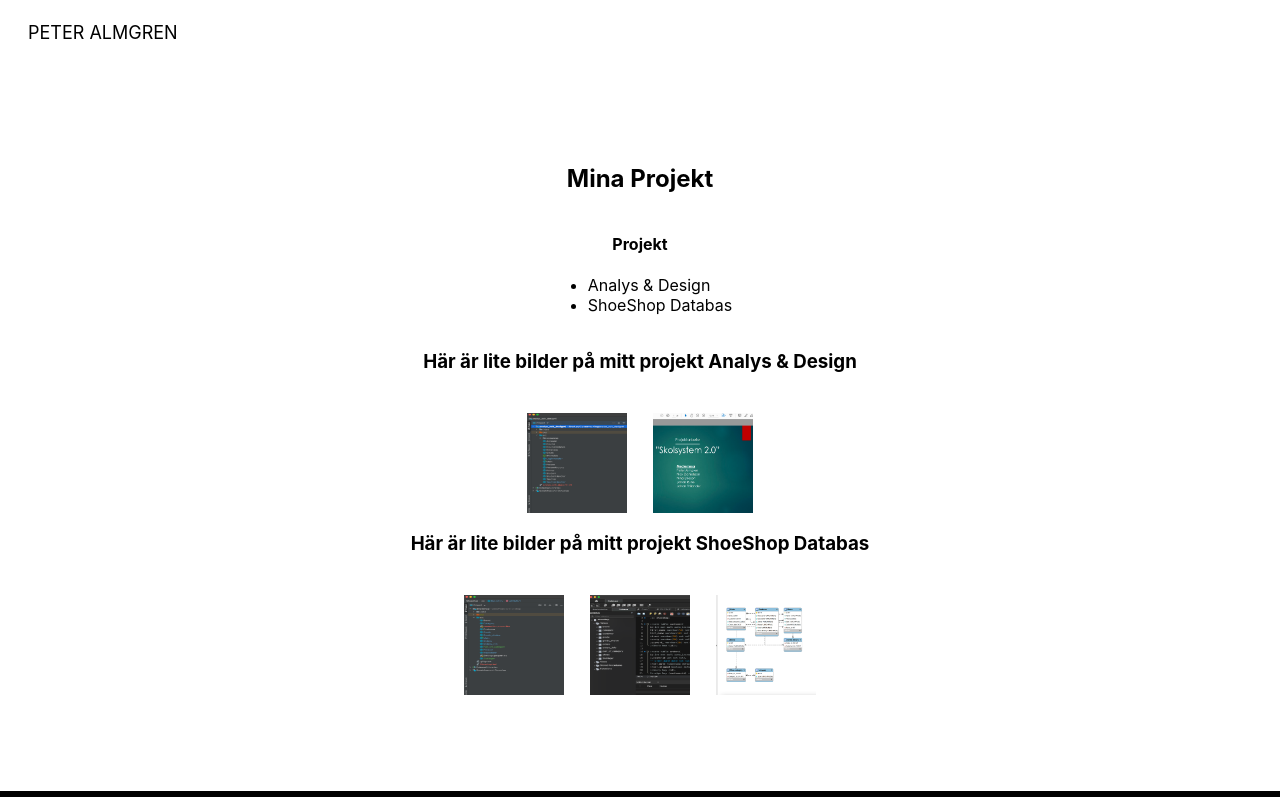
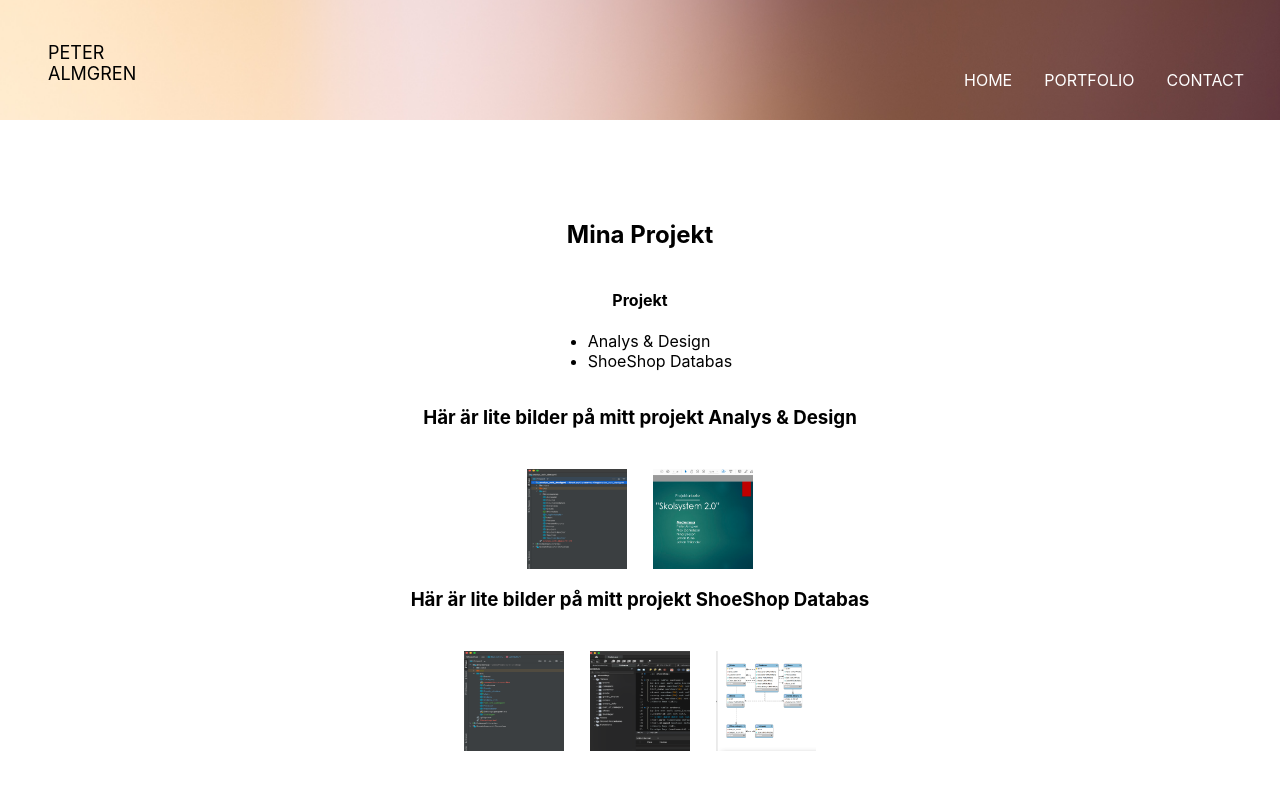
Before and after one commit to peteralmgren/myPortfolio, a plain HTML site: page portfolio.html in a window 1280 px wide. Shown: the top 797 px of the page. Drawn offline with Linux system fonts and the light colour scheme.

Commit message:
Update portfolio.html

```diff
--- a/portfolio.html
+++ b/portfolio.html
@@ -17,14 +17,18 @@
   </head>
 
   <body>
-    <nav class="navbar">
-      <p>Peter Almgren</p>
-      <div class="right-menu">
-        <a href="index.html">Home</a>
-        <a href="portfolio.html">Portfolio</a>
-        <a href="contact.html">Contact</a>
+    <div class="bg-img">
+      <div class="container">
+        <div class="navbar">
+        <p>Peter Almgren</p>
+        <div class="right-menu">
+          <a href="index.html">Home</a>
+          <a href="portfolio.html">Portfolio</a>
+          <a href="contact.html">Contact</a>
+        </div>
+        </div>
       </div>
-    </nav>
+    </div>
     <section class="presentation-portfolio">
       <div class="container">
         <h1 id="rubrik-projekt">Mina Projekt</h1>
```
